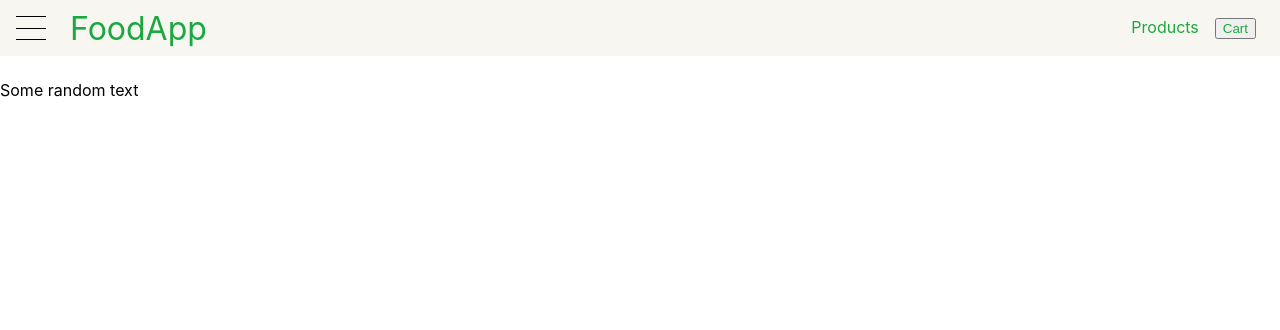
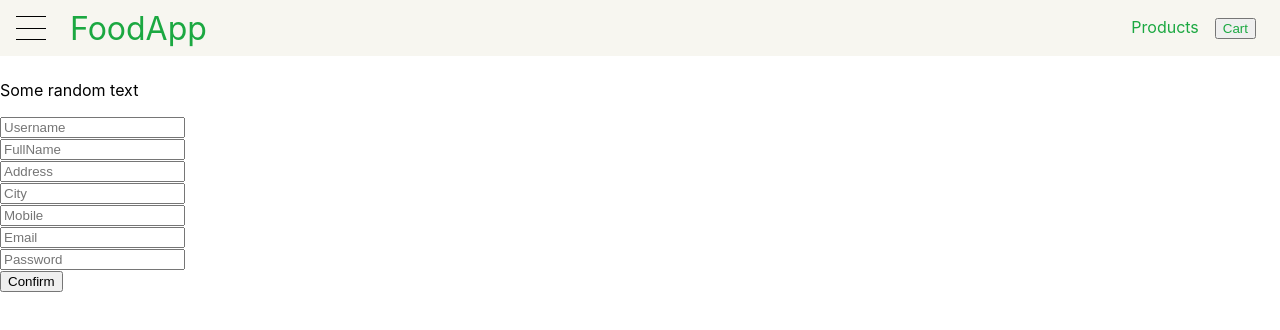
Before and after one commit to Chetans19/DelieveryWow, a React (Create React App) app in the folder client/: page / in a window 1280 px wide. Shown: the top 330 px of the page. Built offline with nearby package versions, Linux system fonts and the light colour scheme.

Commit message:
inserted signIn component in side bar and register component in app(semi functional)

```diff
--- a/client/src/App.js
+++ b/client/src/App.js
@@ -1,7 +1,9 @@
-import React, {Component} from 'react';
+import React, { Component } from 'react';
 import Toolbar from './components/Toolbar/Toolbar';
 import Sidebar from './components/Sidebar/Sidebar';
 import Backdrop from './components/Backdrop/Backdrop'
+// import SigInform from './components/Form/Signin'
+import RegForm from './components/Form/Register'
 import './App.css';
 
 class App extends Component {
@@ -11,7 +13,7 @@ class App extends Component {
 
   sidebarToggleClickHandler = () => {
     this.setState((prevState) => {
-      return {sidebarOpen: !prevState.sidebarOpen}
+      return { sidebarOpen: !prevState.sidebarOpen }
     });
   };
 
@@ -19,21 +21,24 @@ class App extends Component {
     let sidebar;
     let backdrop;
 
-      if(this.state.sidebarOpen) {
+    if (this.state.sidebarOpen) {
       sidebar = <Sidebar />
       backdrop = <Backdrop />
     }
 
     return (
+      <>
         <div className="App">
           <Toolbar sidebarClickHandler={this.sidebarToggleClickHandler} />
           {sidebar}
           {backdrop}
 
-      <main style={{marginTop: '80px'}}>
+          <main style={{ marginTop: '80px' }}>
             <p> Some random text </p>
+            <RegForm/>
           </main>
         </div>
+      </>
     );
   }
 }
--- a/client/src/components/Sidebar/Sidebar.js
+++ b/client/src/components/Sidebar/Sidebar.js
@@ -1,13 +1,14 @@
 import React from 'react';
 import './Sidebar.css'
-
+import SigInform from '../Form/Signin'
 const sidebar = props => (
     <nav className="sidebar">
         <ul>
+            <li> <label> SignIn <SigInform/> </label> </li>
             <li><a href="/">Orders</a></li>
             <li><a href="/">History</a></li>
             <li><a href="/">Settings</a></li>
-            <li><a href="/">Logout</a></li>
+            <li><a href="/">SignOut</a></li>
         </ul>
     </nav>
 )
```
Lines whose indentation alone changed are shown as unchanged.
